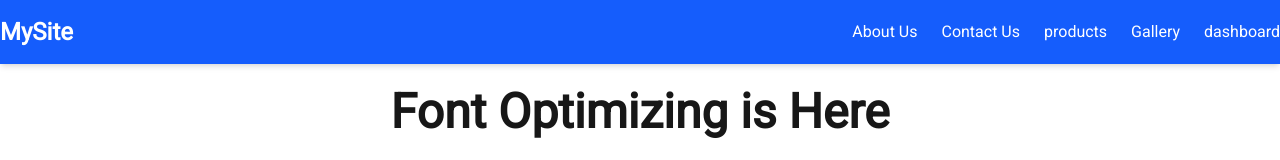
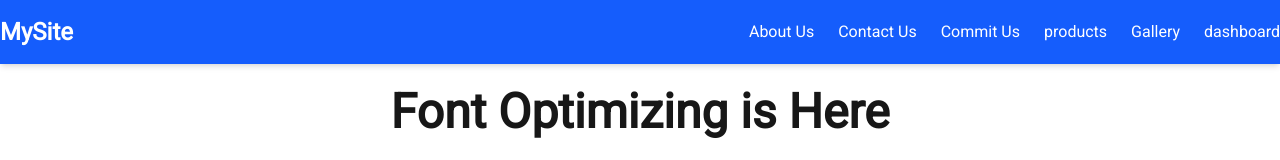
Before and after one commit to al-amin90/my-nextjs-app, a Next.js app: page / in a window 1280 px wide. Shown: the top 160 px of the page. Built offline with nearby package versions, Linux system fonts and the light colour scheme; data requests are answered from the project's data file.

Commit message:
data comments

```diff
--- a/src/app/(withCommonLayout)/layout.js
+++ b/src/app/(withCommonLayout)/layout.js
@@ -5,12 +5,6 @@ const CommonLayout = ({ children }) => {
   return (
     <div>
       <Navabar />
-      {/* this is not the work i want to do asdkljsldkflksadfjd kasdkl */}
-      {/* this is not the work i want to do asdkljsldkflksadfjd kasdkl */}
-      {/* this is not the work i want to do asdkljsldkflksadfjd kasdkl */}
-      {/* this is not the work i want to do asdkljsldkflksadfjd kasdkl */}
-      {/* this is not the work i want to do asdkljsldkflksadfjd kasdkl */}
-      {/* this is not the work i want to do asdkljsldkflksadfjd kasdkl */}
       <div className="min-h-screen">{children}</div>
       <div className="w-full bg-red-500 py-6 text-center"> I am footer </div>
     </div>
--- a/src/components/shared/Navabar.jsx
+++ b/src/components/shared/Navabar.jsx
@@ -35,6 +35,16 @@ const Navabar = () => {
             Contact Us
           </Link>
           <Link
+            href="/contact"
+            className={
+              pathName == "/contact"
+                ? "text-blue-800 underline"
+                : "hover:text-gray-200 hover:underline text-white"
+            }
+          >
+            Commit Us
+          </Link>
+          <Link
             href="/products"
             className={
               pathName == "/products"
```
